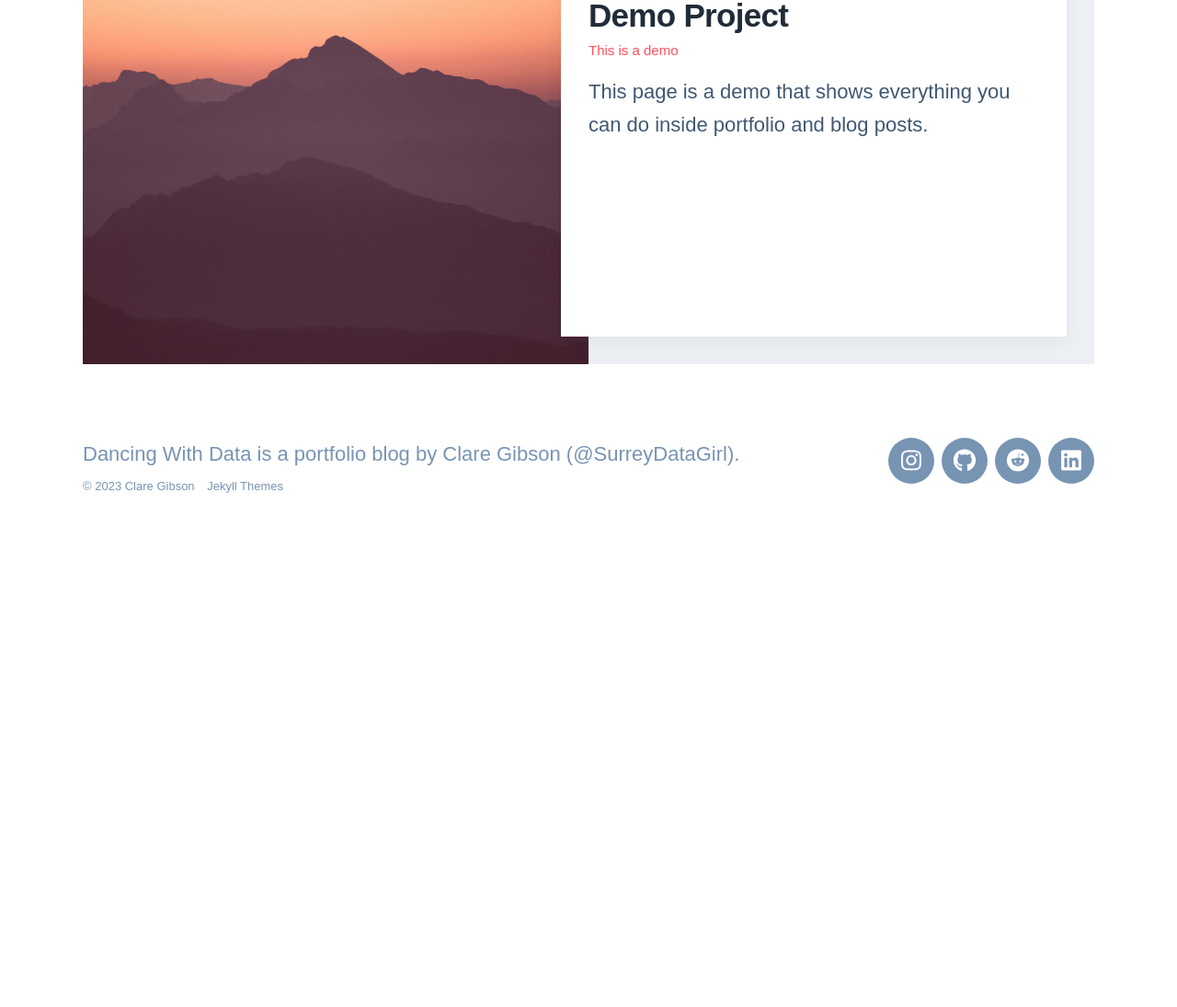
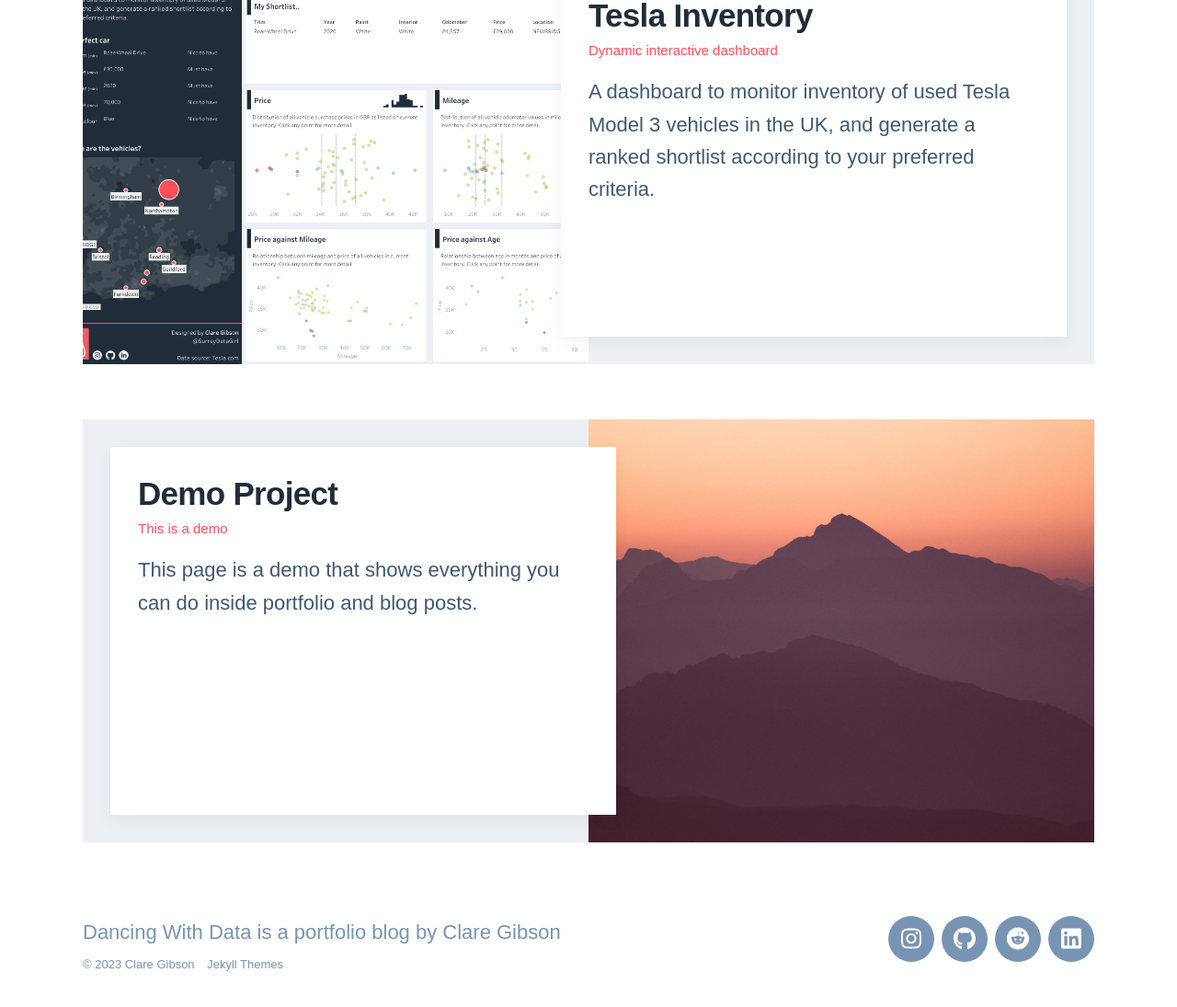
Before and after one commit to clarelgibson/clarelgibson.github.io, a Jekyll site: the page built from index.html, in a window 1280 px wide and 1400 px high, scrolled down 506 px, cut to the strip 265-1360 px from the top of the window. Shown: the whole strip at 92% size. Built offline with Jekyll 4.4.1, drawn with Linux system fonts in a browser that asks for light colours; nearby versions of some CDN libraries; some web fonts are replaced; before the commit the page ends 1386 px from its top, so only the background shows below that.

Commit message:
Updates content

```diff
--- a/_data/settings.yml
+++ b/_data/settings.yml
@@ -9,7 +9,7 @@
 menu_settings:
   menu_items:
     - title: 'Projects'
-      url: '/projects/'
+      url: '/'
     - title: 'Blog'
       url: '/blog/'
     - title: 'About'
@@ -18,7 +18,7 @@
       url: '/contact'
 
 footer_settings:
-  footer_tagline: Dancing With Data is a portfolio blog by Clare Gibson (@SurreyDataGirl).
+  footer_tagline: Dancing With Data is a portfolio blog by Clare Gibson
 
 hero_settings:
   overlay_opacity: 0.8
--- /dev/null
+++ b/_projects/2023-05-25-tesla.md
@@ -0,0 +1,13 @@
+---
+title: 'Tesla Inventory'
+subtitle: 'Dynamic interactive dashboard'
+date: 2023-05-25 00:00:00
+description: A dashboard to monitor inventory of used Tesla Model 3 vehicles in the UK, and generate a ranked shortlist according to your preferred criteria.
+featured_image: '/images/blog/2023-05-25-tesla/tesla-dash.png'
+---
+
+![](/images/blog/2023-05-25-tesla/tesla-dash.png)
+
+The Tesla Model 3 dashboard allows users to monitor the current inventory of used Model 3 vehicles in the UK, view data on price, mileage and age, and create a shortlist of available vehicles matching specific criteria. Data is refreshed daily.
+
+<a href="https://public.tableau.com/shared/7N3FPZCPK?:display_count=n&:origin=viz_share_link" class="button button--large">Visit Project</a> <a href="/blog/tesla" class="button button--large">Blog Post</a>
```
Also changed, not shown: _posts/2023-05-25-tesla.md (added, +10 -0 lines), blog/index.html (+4 -4 lines), images/blog/2023-05-25-tesla/tesla-dash-square.png (added), images/blog/2023-05-25-tesla/tesla-dash.png (added), images/blog/blog1.png (added), images/blog/blog2.jpg (added), 2 other files.
